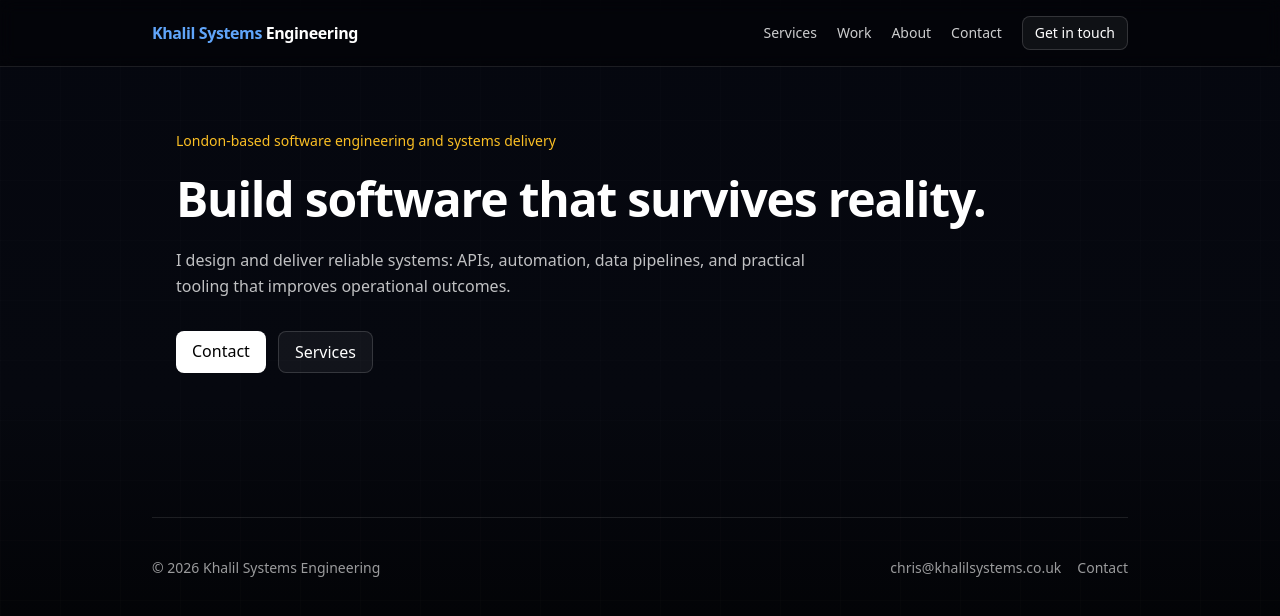
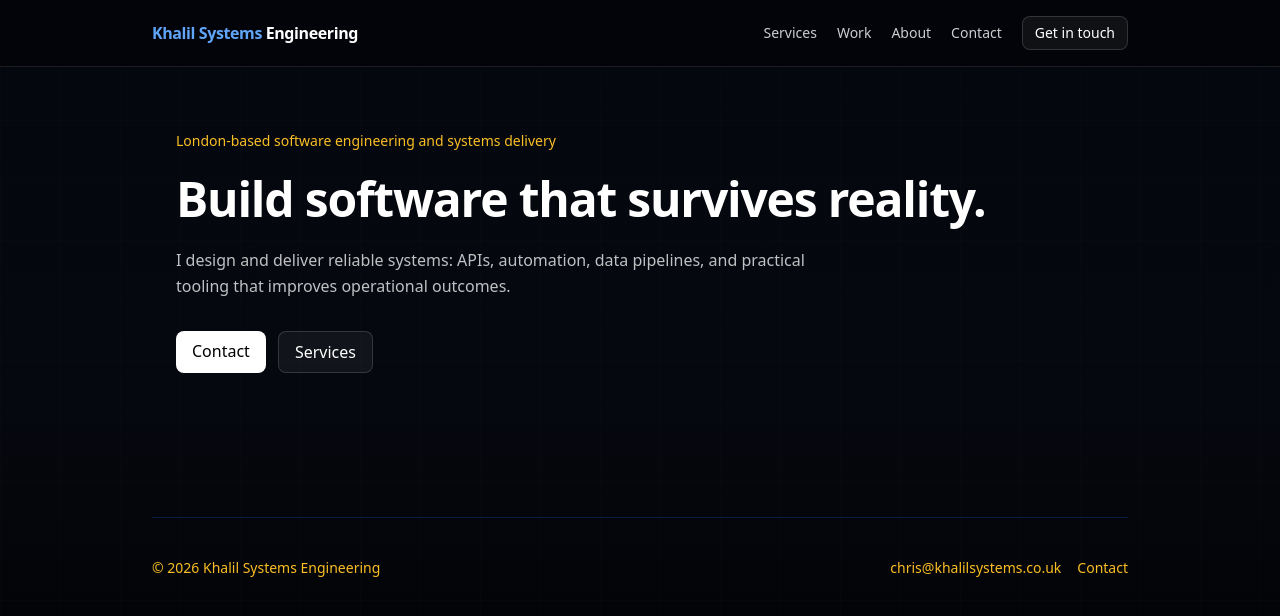
Before and after one commit to chriskhalilSE/KhalilSystems-Website, a Next.js app: page / in a window 1280 px wide. Shown: the top 616 px of the page. Built offline with nearby package versions, Linux system fonts and the light colour scheme.

Commit message:
Layout tweaks

```diff
--- a/app/layout.tsx
+++ b/app/layout.tsx
@@ -29,7 +29,7 @@ export default function RootLayout({ children }: { children: React.ReactNode })
         <div className="mx-auto max-w-5xl px-6">
           {children}
 
-          <footer className="mt-20 border-t border-white/10 py-10 text-sm text-white/60">
+          <footer className="mt-20 border-t border-blue-600/25 py-10 text-sm text-amber-400">
             <div className="flex flex-col gap-2 md:flex-row md:items-center md:justify-between">
               <div>© {new Date().getFullYear()} Khalil Systems Engineering</div>
               <div className="flex gap-4">
```
